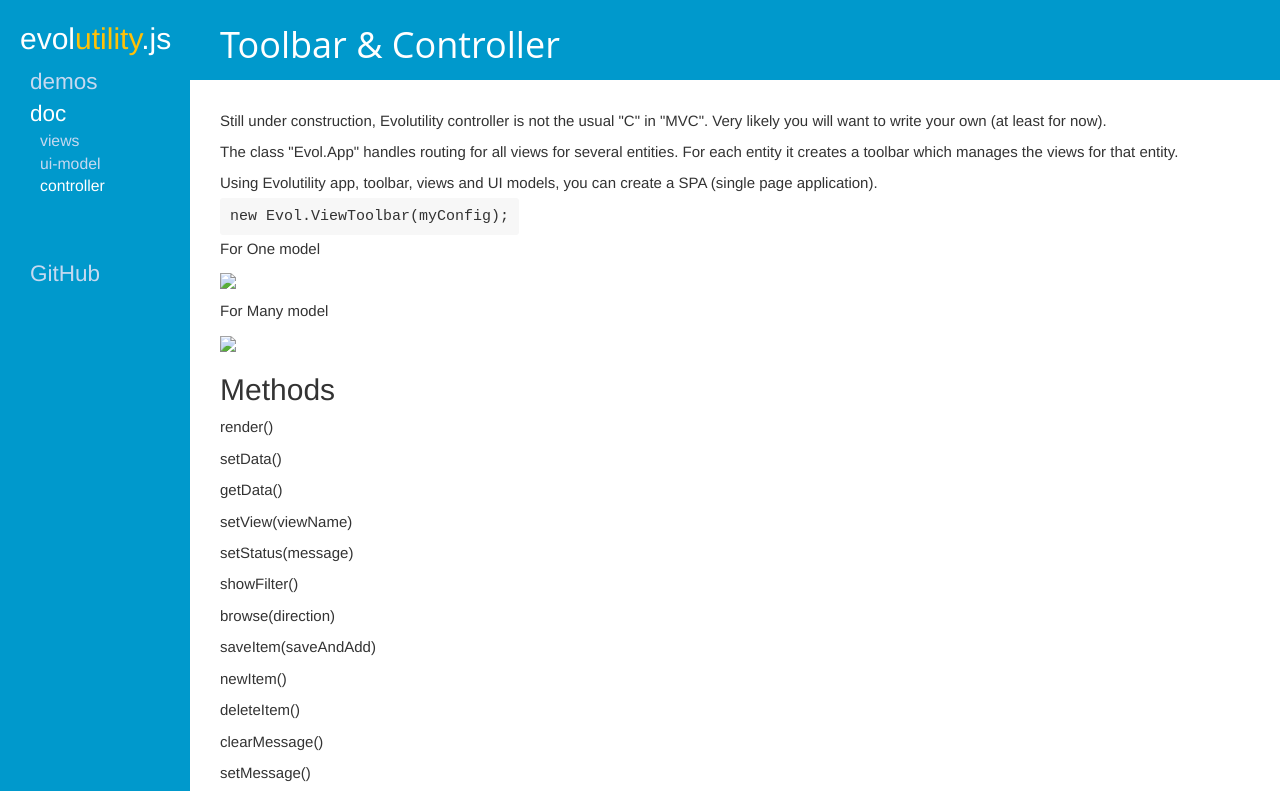
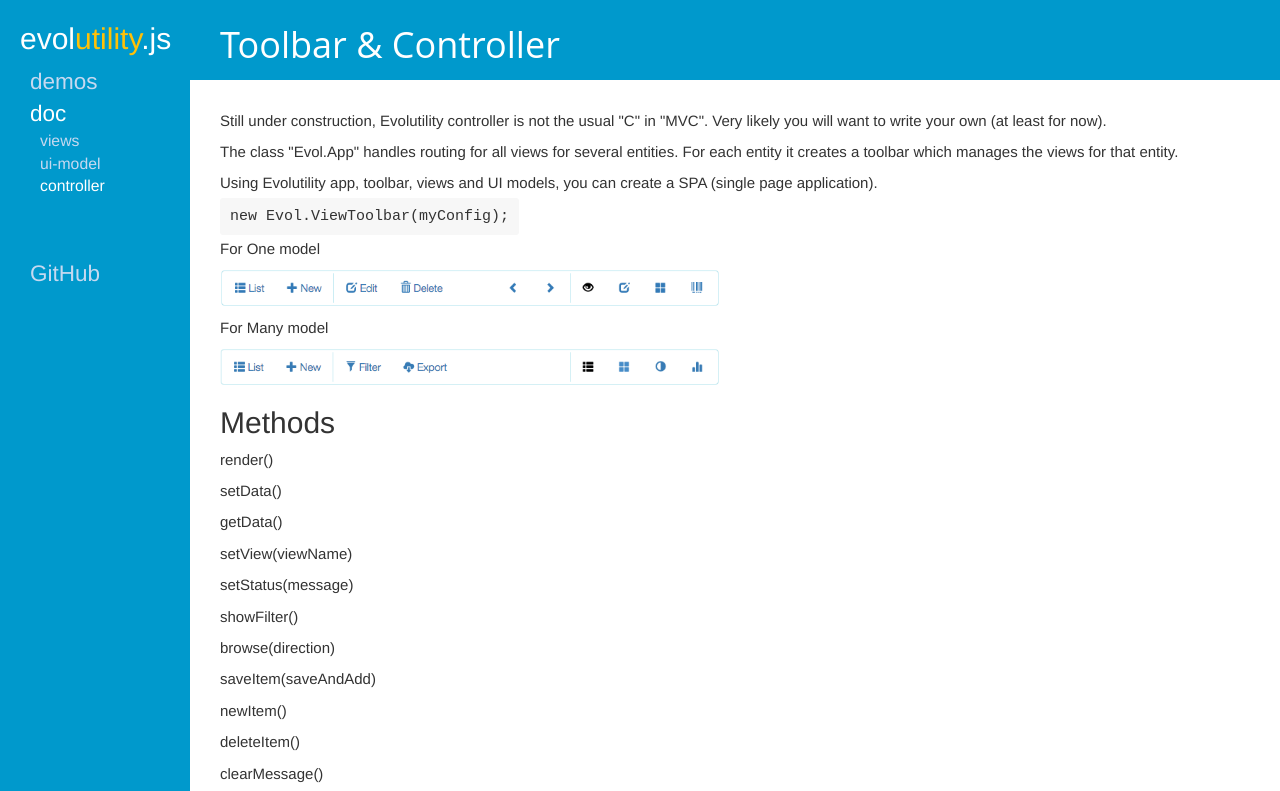
Before and after one commit to evoluteur/evolutility-ui-jquery, a website: page doc/controller.html in a window 1280 px wide. Shown: the top 791 px of the page. Drawn offline with Linux system fonts and the light colour scheme.

Commit message:
doc - screenshots.

```diff
--- a/doc/controller.html
+++ b/doc/controller.html
@@ -53,11 +53,11 @@
     </p>
 
     <p>For One model</p>
-    <p><img src="screenshots/toolbar-one.png"></p>
+    <p><img src="screenshots/toolbar-one.gif"></p>
 
 
     <p>For Many model</p>
-    <p><img src="screenshots/toolbar-many.png"></p>
+    <p><img src="screenshots/toolbar-many.gif"></p>
 
 
 
```
